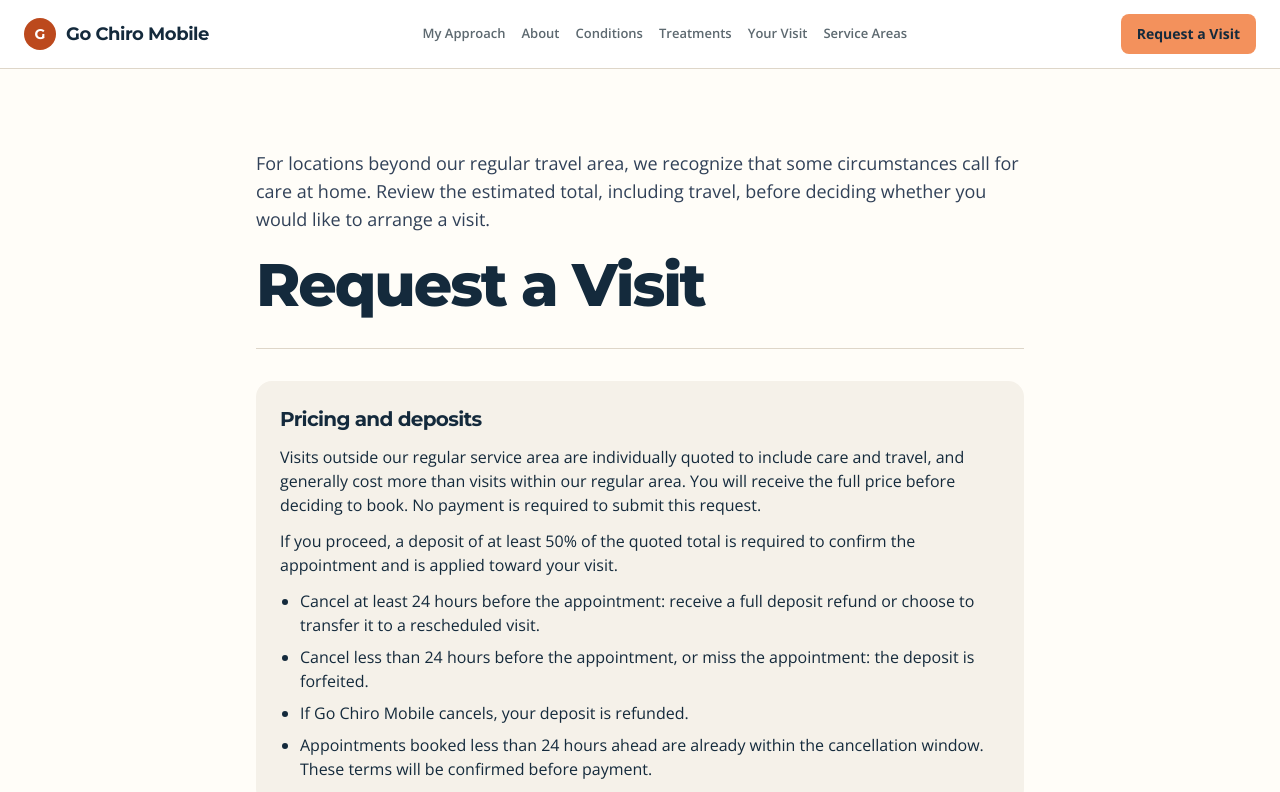
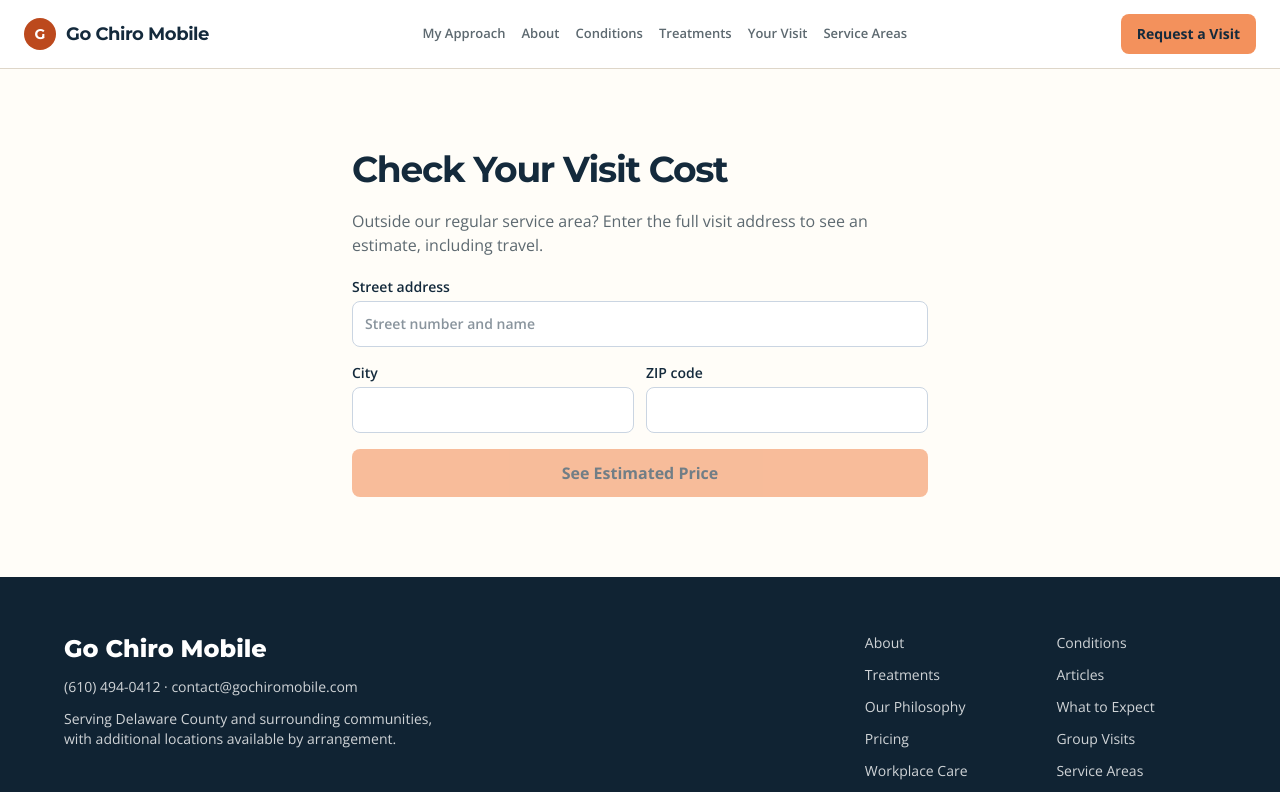
Before and after one commit to mybackcracker/gochiro-platform, a Next.js app: page /check-your-location in a window 1280 px wide. Shown: the top 792 px of the page. Built offline with nearby package versions, Linux system fonts and the light colour scheme.

Commit message:
Reduce extended-area landing page to one short address-first form

```diff
--- a/app/(marketing)/check-your-location/page.tsx
+++ b/app/(marketing)/check-your-location/page.tsx
@@ -1,14 +1,28 @@
-import { verifyEstimate } from "@/lib/travelEstimateServer";
 import PageSearchSchema from "@/components/PageSearchSchema";
 import { isPennsylvaniaZip } from "@/lib/pennsylvaniaZips";
 import type { Metadata } from "next";
-import { Section, Container, PageHeader } from "@/components/ui";
-import ExtendedAreaTerms from "@/components/ExtendedAreaTerms";
+import { Section, Container } from "@/components/ui";
 import LocationRequestForm from "./LocationRequestForm";
-export const metadata: Metadata = { title:"Request a Visit | Go Chiro Mobile",description:"Request a mobile chiropractic visit by arrangement. Serving Delaware County and surrounding communities, with additional locations by arrangement.",alternates:{canonical:"https://www.gochiromobile.com/check-your-location"} };
-export default async function Page({ searchParams }: { searchParams: Promise<{ zip?: string | string[]; estimate?: string | string[] }> }) {
+
+export const metadata: Metadata = {
+  title: "Extended-Area Visit Estimate | Go Chiro Mobile",
+  description: "See an estimated price for a mobile chiropractic visit outside our regular service area.",
+  alternates: { canonical: "https://www.gochiromobile.com/check-your-location" }
+};
+
+export default async function Page({ searchParams }: { searchParams: Promise<{ zip?: string | string[] }> }) {
   const params = await searchParams;
   const initialZip = typeof params.zip === "string" && isPennsylvaniaZip(params.zip) ? params.zip : "";
-  const estimate = verifyEstimate(params.estimate, initialZip);
-  const initialEstimate = estimate && typeof params.estimate === "string" ? { estimate, token: params.estimate } : null;
-  return <><PageSearchSchema path={"/check-your-location"} name={"Request a Visit | Go Chiro Mobile"} description={"Request a mobile chiropractic visit by arrangement. Serving Delaware County and surrounding communities, with additional locations by arrangement."} /><Section tone="white"><Container><div className="mx-auto max-w-3xl space-y-8"><div className="space-y-5"><p className="text-lg text-slate-700">For locations beyond our regular travel area, we recognize that some circumstances call for care at home. Review the estimated total, including travel, before deciding whether you would like to arrange a visit.</p><PageHeader title="Request a Visit"/></div><ExtendedAreaTerms/><LocationRequestForm initialZip={initialZip} initialEstimate={initialEstimate}/></div></Container></Section></>}
+  return <>
+    <PageSearchSchema path="/check-your-location" name="Extended-Area Visit Estimate | Go Chiro Mobile" description="Check an estimated mobile chiropractic visit cost for your address." />
+    <Section tone="white">
+      <Container>
+        <div className="mx-auto max-w-xl space-y-5">
+          <h1 className="font-heading text-3xl font-bold text-ink sm:text-4xl">Check Your Visit Cost</h1>
+          <p className="text-base text-muted">Outside our regular service area? Enter the full visit address to see an estimate, including travel.</p>
+          <LocationRequestForm initialZip={initialZip}/>
+        </div>
+      </Container>
+    </Section>
+  </>;
+}
```
